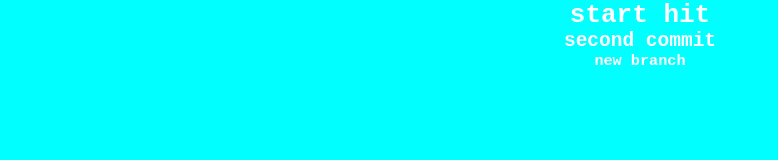
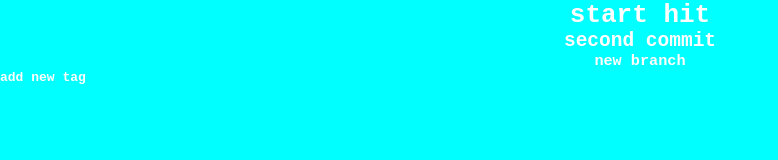
Before and after one commit to Natali50/lesson1, a plain HTML site: page index.html in a window 1280 px wide. Shown: the whole page, without its empty margins (0-778 px from the left). Drawn offline with Linux system fonts and the light colour scheme.

Commit message:
create new tag

```diff
--- a/index.html
+++ b/index.html
@@ -12,5 +12,6 @@
 <h1>start hit</h1>
 <h2>second commit</h2>
 <h3>new branch</h3>
+<h4>add new tag</h4>
 </body>
 </html>
```
